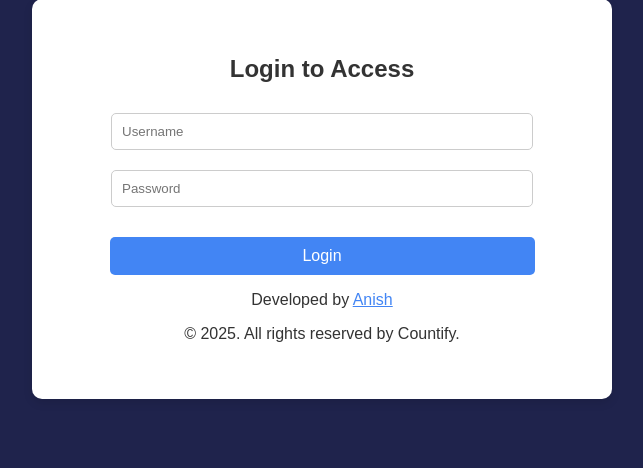
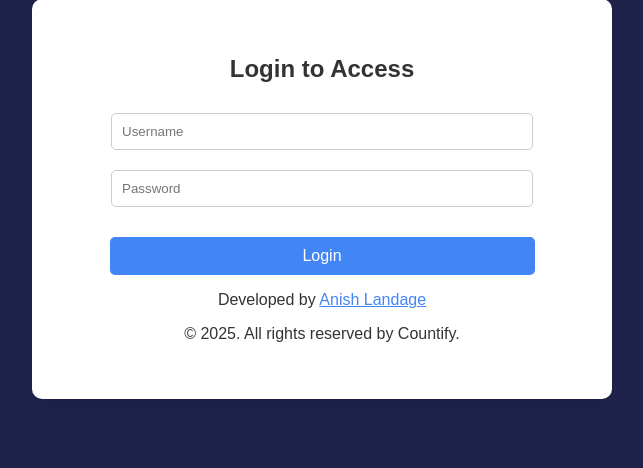
Before and after one commit to AlphaBeta07/Countify, a Flask app: page / in a window 1280 px wide. Shown: the part 201-669 px from the top of the page, without its empty margins (318-961 px from the left). Run offline with Flask 3, Linux system fonts and the light colour scheme.

Commit message:
Update index.html

```diff
--- a/templates/index.html
+++ b/templates/index.html
@@ -102,13 +102,12 @@
     <div class="container" id="loginContainer">
         <h1>Login to Access</h1>
         <div class="login-form" id="loginForm">
-
             <input type="text" id="username" placeholder="Username" required>
             <input type="password" id="password" placeholder="Password" required>
             <button type="button" id="loginButton">Login</button>
             <p id="loginError" style="color: red; display: none;">Incorrect ID or Password. Please try again.</p>
         </div>
-        <p>Developed by <a href="https://anishlandage.netlify.app" target="_blank" style="color: #4285F4;text-decoration:underline;">Anish</a></p>
+        <p>Developed by <a href="https://anishlandage.netlify.app" target="_blank" style="color: #4285F4;text-decoration:underline;">Anish Landage</a></p>
         <p>&copy; 2025. All rights reserved by Countify.</p>
     </div>
 
@@ -126,7 +125,7 @@
             <div id="imagePreviewContainer">
             </div>
         </div>
-        <p>Developed by <a href="https://anishlandage.netlify.app" target="_blank" style="color: #4285F4;text-decoration:underline;">Anish</a></p>
+        <p>Developed by <a href="https://anishlandage.netlify.app" target="_blank" style="color: #4285F4;text-decoration:underline;">Anish Landage</a></p>
         <p>&copy; 2025. All rights reserved by Countify.</p>
     </div>
     <script>
```
